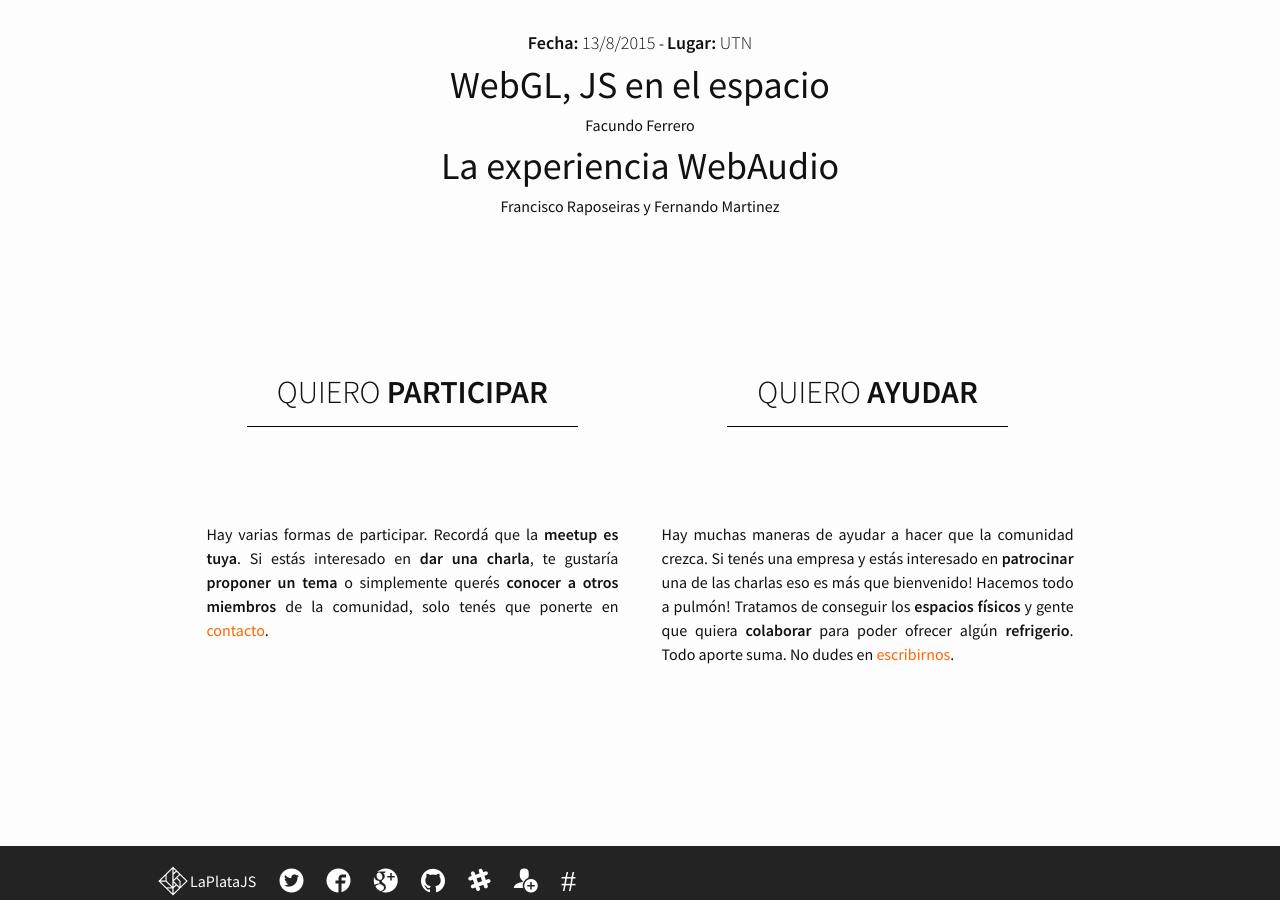
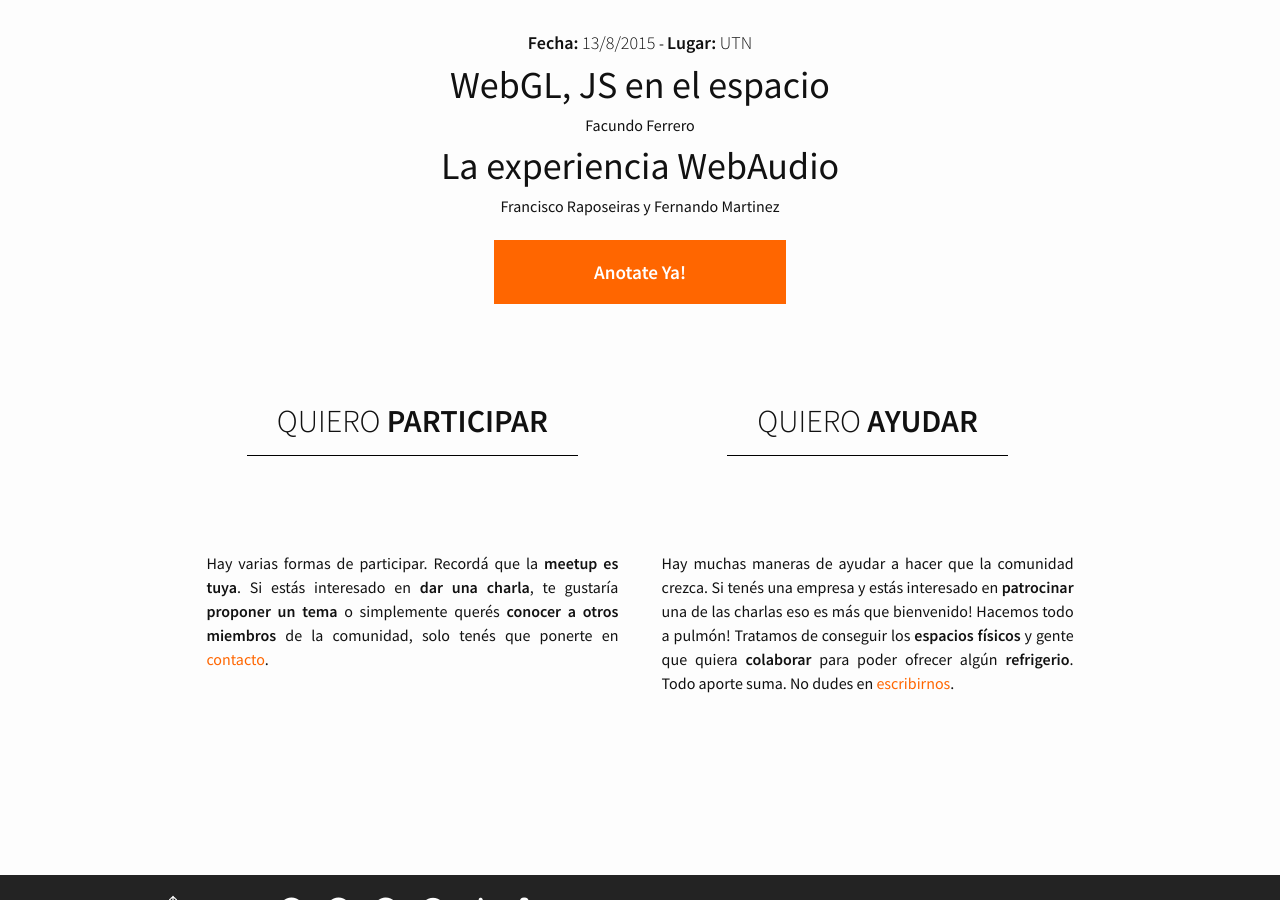
Before and after one commit to laplatajs/laplatajs.github.io, a Jekyll site: the page built from index.html, in a window 1280 px wide and 900 px high, scrolled down 761 px. Built offline with Jekyll 4.4.1, drawn with Linux system fonts in a browser that asks for light colours.

Commit message:
link signup new meetup

```diff
--- a/_layouts/main.html
+++ b/_layouts/main.html
@@ -52,7 +52,7 @@
 
             {% if announce.signup %}
             <div class="signup">
-              <a class="button" href="{{announcement.form}}" target="_blank"> Anotate Ya! </a>
+              <a class="button" href="{{ announce.signup }}" target="_blank"> Anotate Ya! </a>
             </div>
             {% endif %}
           </section>
```
Also changed, not shown: _posts/meetups/2015-08-13-septima-meetup.md (+1 -1 lines).
